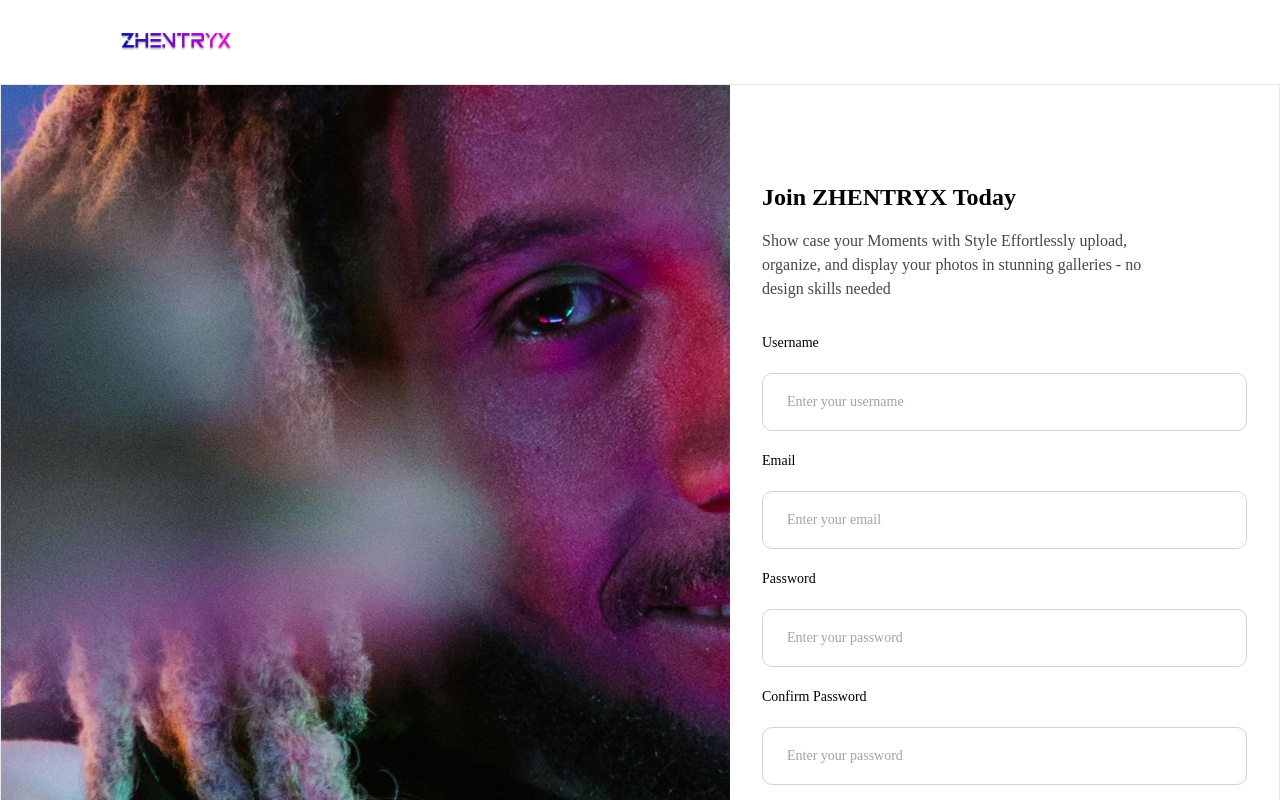
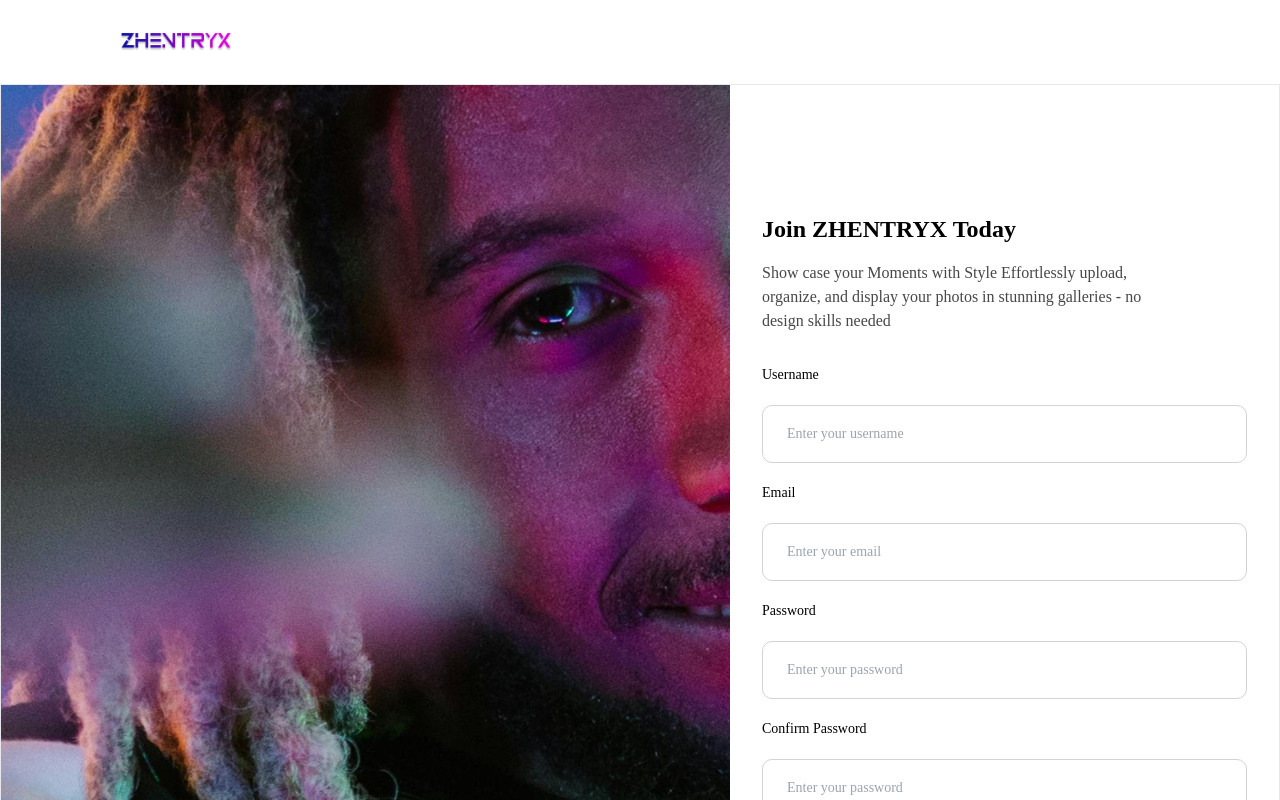
Before and after one commit to Zhentryx034/imagefic, a React (Vite) app in the folder imagefic/: page /signup in a window 1280 px wide. Shown: the top 800 px of the page. Built offline with nearby package versions, Linux system fonts and the light colour scheme; a web font is replaced by a local one.

Commit message:
Update SignUp component padding for improved layout consistency

```diff
--- a/imagefic/src/Components/Auth/signUp.tsx
+++ b/imagefic/src/Components/Auth/signUp.tsx
@@ -10,7 +10,7 @@
 
        <div className="flex flex-col md:flex-row border border-gray-200">
          <img src={img} alt="" className='hidden md:block w-[70%]' />
-          <div className="py-12 md:py-24 px-4 md:px-8">
+          <div className="py-12 md:py-32 px-4 md:px-8">
             <div className="text">
               <h2 className='font-bold text-xl md:text-2xl mb-4 text-left'>Join ZHENTRYX Today</h2>
                <div className="text-base md:text-1xl">
```
